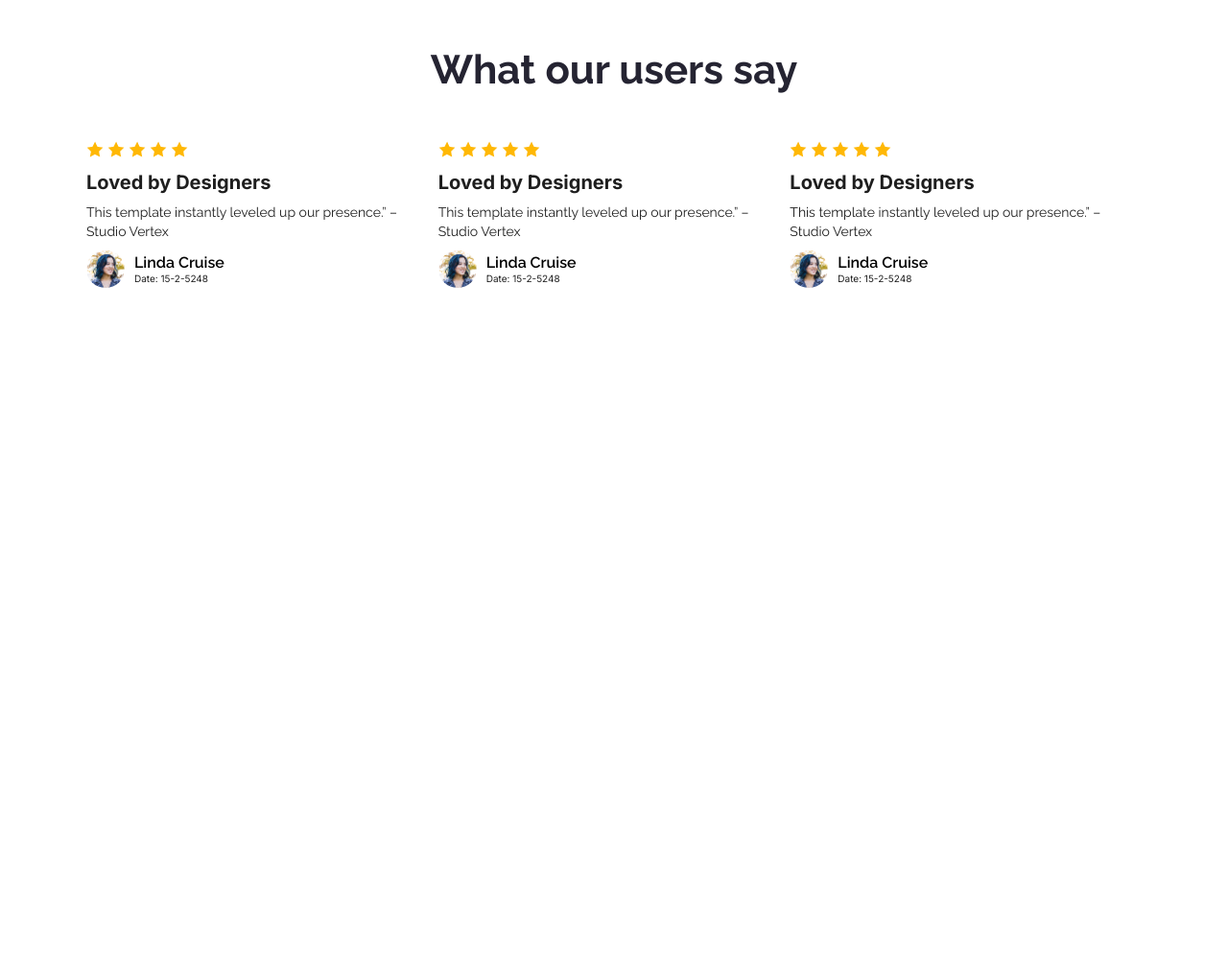
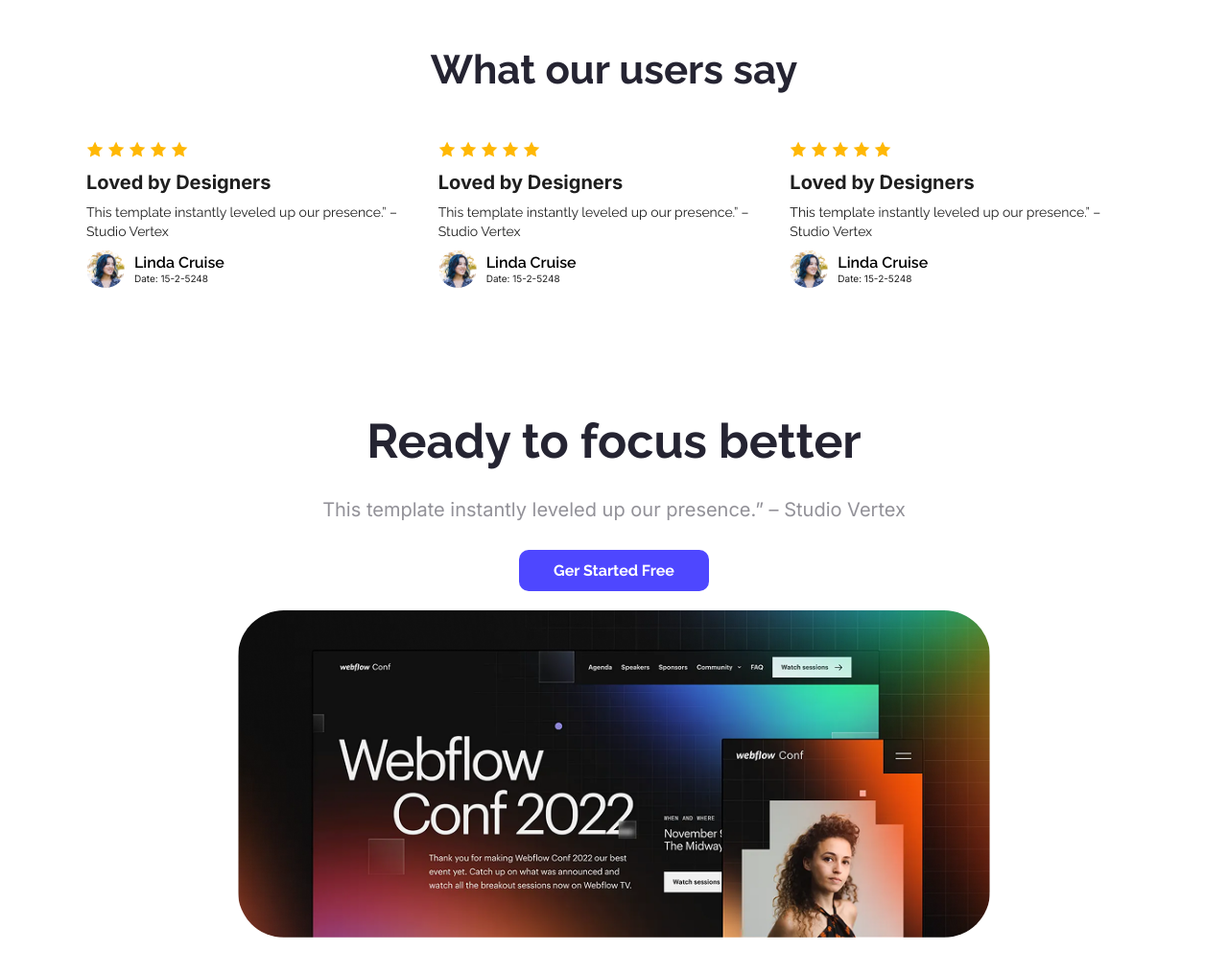
Before and after one commit to piyash-23/PH-Assignment1, a plain HTML site: page index.html in a window 1280 px wide. Shown: the part 1371-2387 px from the top of the page at 96% size. Before the commit the page ends 1671 px from the top, so only its background shows below. Drawn offline with Linux system fonts and the light colour scheme.

Commit message:
section 4

```diff
--- a/index.html
+++ b/index.html
@@ -133,6 +133,19 @@
             </div>
           </div>
         </section>
+        <!-- section 4 -->
+        <section class="sec4">
+          <div class="sec4in">
+            <h4 class="pri-head s4head">Ready to focus better</h4>
+            <p class="pri-para">
+              This template instantly leveled up our presence.” – Studio Vertex
+            </p>
+            <div class="btn">
+              <button class="primary-btn" href="#">Ger Started Free</button>
+            </div>
+            <img src="./imgs/wc-big.png" alt="" />
+          </div>
+        </section>
       </div>
     </main>
   </body>
--- a/style.css
+++ b/style.css
@@ -166,3 +166,28 @@ main {
   font-family: "Inter";
   font-size: 10px;
 }
+/* section 4 design */
+.sec4 {
+  margin-top: 100px;
+  margin-bottom: 60px;
+  padding: 30px 0px;
+  display: flex;
+  justify-content: center;
+  align-items: center;
+}
+.sec4in {
+  width: 980px;
+  display: flex;
+  flex-direction: column;
+  justify-content: center;
+  align-items: center;
+  gap: 20px;
+}
+.s4head {
+  font-size: 50px;
+}
+.sec4in img {
+  width: 80%;
+  border-radius: 48px;
+}
+/* section 5 */
```
